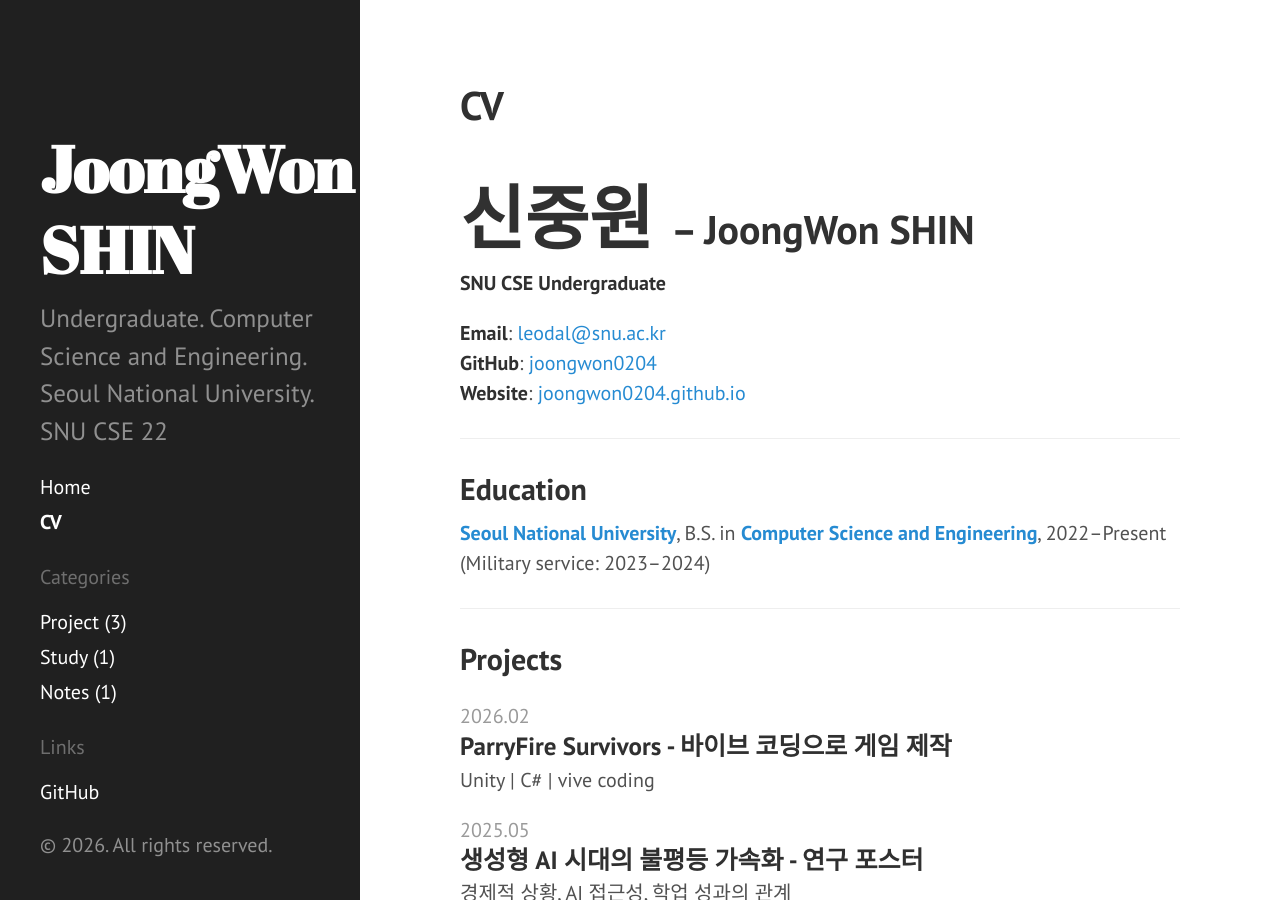
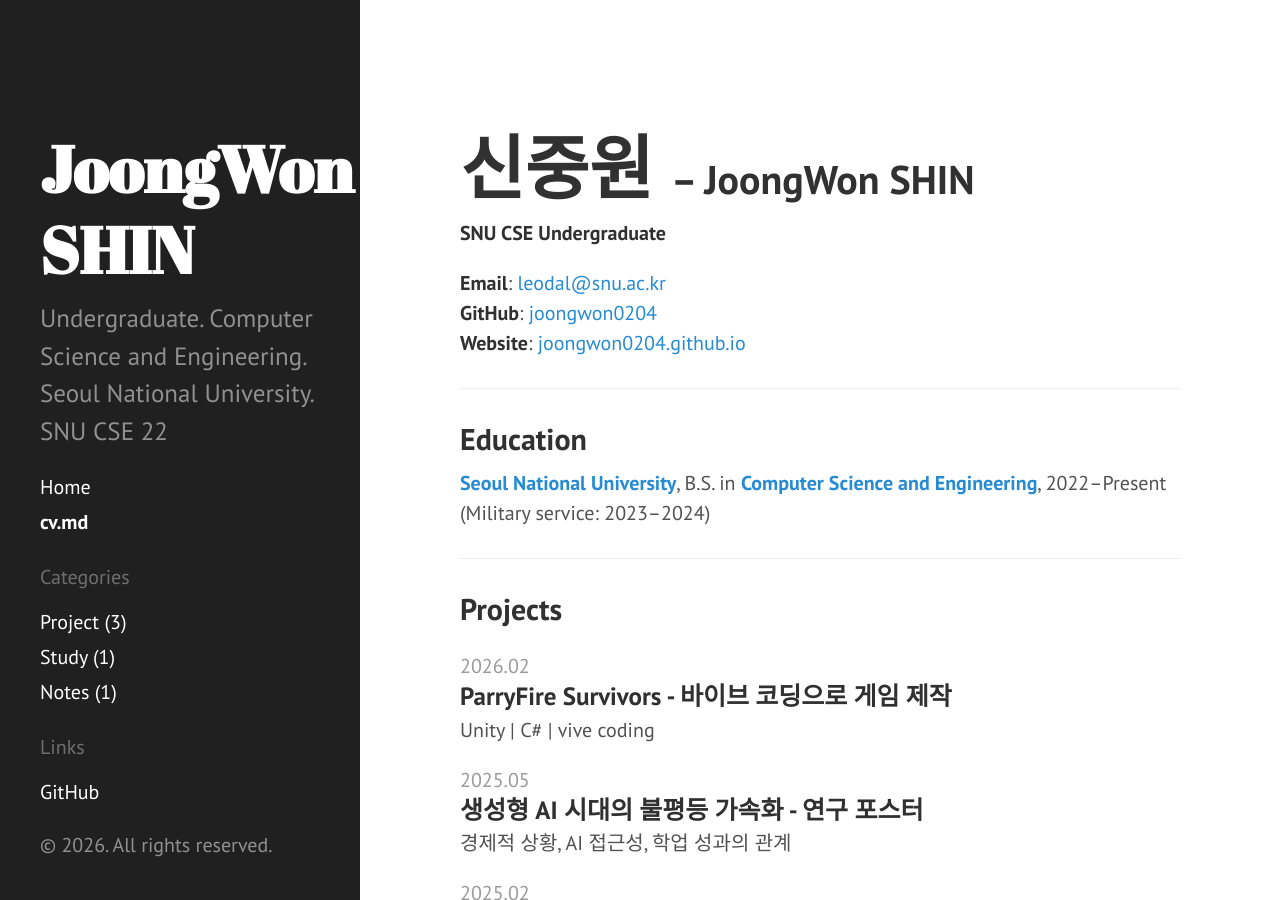
Before and after one commit to joongwon0204/joongwon0204.github.io, a Jekyll site: the page built from cv.md, in a window 1280 px wide and 900 px high. Built offline with Jekyll 4.4.1, drawn with Linux system fonts in a browser that asks for light colours.

Commit message:
page layout - title -> name

```diff
--- a/_includes/sidebar.html
+++ b/_includes/sidebar.html
@@ -13,11 +13,11 @@
       {% comment %}
         Pages with `layout: page` appear here
       {% endcomment %}
-      {% assign pages_list = site.pages | sort: "title" %}
+      {% assign pages_list = site.pages | sort: "name" %}
       {% for node in pages_list %}
-        {% if node.title and node.layout == "page" %}
+        {% if node.name and node.layout == "page" %}
           <a class="sidebar-nav-item{% if page.url == node.url %} active{% endif %}"
-             href="{{ node.url | relative_url }}">{{ node.title }}</a>
+             href="{{ node.url | relative_url }}">{{ node.name }}</a>
         {% endif %}
       {% endfor %}
 
--- a/cv.md
+++ b/cv.md
@@ -1,6 +1,6 @@
 ---
 layout: page
-title: CV
+name: CV
 ---
 
 <h1 style="font-size: 3.5rem; margin-bottom: 0.3rem;">
```
